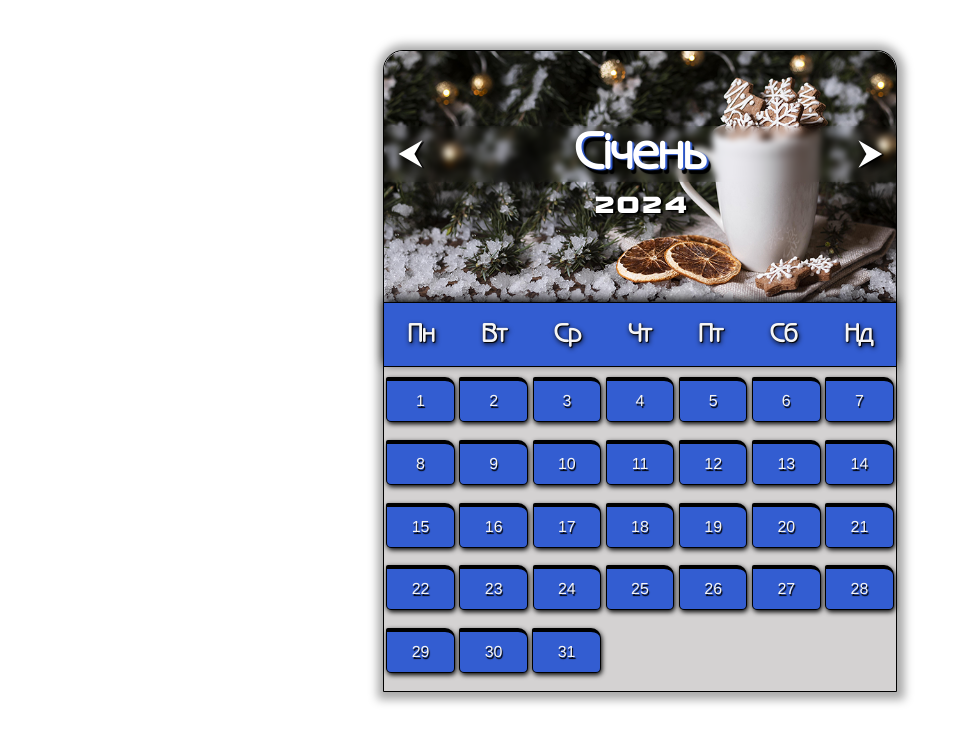
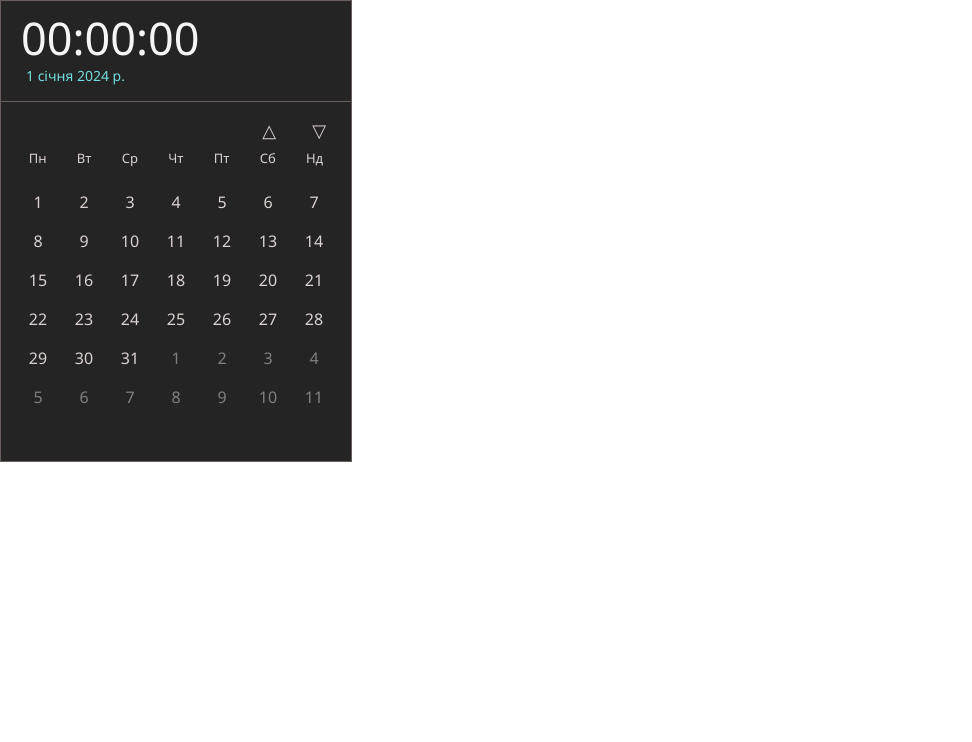
Before and after one commit to if-learning/calendar, a plain HTML site: page index.html in a window 1280 px wide. Shown: the whole page, without its empty margins (0-972 px from the left). Drawn offline with Linux system fonts and the light colour scheme.

Commit message:
Спиздив у вінди календар і замінив

```diff
--- a/css/style.css
+++ b/css/style.css
@@ -6,201 +6,178 @@ body {
     padding: 0;
 }
 
-/* ГОЛОВНЕ ВІКНО */
-.window {
-    border: 1px solid black;
+.calendar {
+    user-select: none;
+    cursor: default;
+    margin: 0;
+    padding: 0;
+    height: 460px;
+    width: 350px;
+    background-color: rgb(37, 36, 36);
     display: flex;
     flex-direction: column;
-    padding: 0;
-    margin: 0 auto;
-    margin-top: 50px;
-    width: 40vmax;
-    height: 80vmin;
-    box-shadow: 1px 1px 10px 0.4em rgba(0, 0, 0, 0.342);
-    border-radius: 20px 20px 0 0;
-    background-color:whitesmoke;
+    font-family: "Segoe UI";
+    border:1px solid rgb(104, 95, 93);
 }
 
-/* ВЕРХНЯ ЧАСТИНА ВІКНА */
-.window_top {
+.calendar_top {
+    margin: 0;
+    padding: 0;
+    padding-left: 20px;
+    border-bottom: 1px solid rgb(104, 95, 93);
+    height: 100px;
     display: flex;
     flex-direction: column;
+    justify-content: space-around;
+    position: relative;
+}
+
+#top_hour {
+    height: 45px;
+    font-size: 45px;
+    color: whitesmoke;
+    margin: 0;
+    position: absolute;
+    padding: 0;
+    font-weight: 100;
+    top: 6px;
+}
+
+#top_date {
+    bottom: 20px;
+    left: 25px;
+    margin: 0;
+    font-size: 14px;
+    position: absolute;
+    height: 15px;
+    color:rgb(115, 221, 221);
+}
+
+.calendar_mid {
+    height: 80px;
+    display: flex;
+    flex-direction: column;
+    align-items: center;
+    justify-content: space-around;
+    color: rgb(219, 210, 210);
+    padding: 0 20px;
+}
+
+.calendar_month {
+    display: flex;
+    width: 100%;
+    font-weight: 350;
+    position: relative;
+}
+
+.calendar_week {
+    font-weight: 400;
+    display: flex;
+    justify-content: space-between;
+    align-items: center;
     padding: 0;
     margin: 0;
-    height: 40%;
-    width: 40vmax;
-    justify-content: center;
-    align-items: center;
-    background-repeat: no-repeat;
-    background-size:cover;
-    border-radius: 20px 20px 0 0;
-    font-family: "BenguiatGothicC";
-    font-style: normal;
-    font-weight: bold;
-    color: white;
-    user-select: none;
+    width: 95%;
 }
 
-/* рік */
-.window_top p {
-    align-self: center;
-    font-size: 1.8vmax;
-    font-weight: 100;
-    margin-top: -10px;
-    font-family: "Aksent";
-    text-shadow: 3px 3px 10px rgb(0, 0, 0), 2px 1px 1px black;
-}
-
-/* назва місяця + стрілки */
-.month_name_box {
-    position: relative;
-    bottom: 25px;
-    padding: 0;
-    margin: 0;
-    margin-top: 40px;
-    display: flex;
-    align-items: center;
-    width: 40vmax;
-    backdrop-filter: blur(3px);
-    font-size: 4vmax;
-}
-
-#month_name {
-    margin: 0 auto;
-    cursor: default;
-}
-
-#btn_month_left {
-    font-size: 30px;
-    cursor: pointer;
-    margin-left: 15px;
-    text-shadow: 1px 3px 10px rgb(0, 0, 0), 2px 1px 1px black;
-}
-
-#btn_month_left:hover {
-    transform: scale(1.5);
-}
-
-#btn_month_right {
-    font-size: 30px;
-    cursor: pointer;
-    margin-right: 15px;
-    text-shadow: 3px 3px 10px rgb(0, 0, 0), 2px 1px 1px black;
-}
-
-#btn_month_right:hover {
-    transform: scale(1.5);
-}
-
-/* Класи для зміни кольору відповідно пори року */
-/* (додавати в #month_name) */
-.color_winter {
-    text-shadow: 2px 1px 1px rgb(51, 93, 209), 4px 5px 1px black;
-}
-
-.color_spring {
-    text-shadow: 2px 1px 1px rgb(51, 209, 91), 4px 5px 1px black;
-}
-
-.color_summer {
-    text-shadow: 2px 1px 1px rgb(255, 3, 3), 4px 5px 1px black;
-}
-
-.color_autumn {
-    text-shadow: 2px 1px 1px rgb(250, 164, 5), 4px 5px 1px black;
-}
-
-/* БЛОК З ДНЯМИ ТИЖНЯ */
-
-.days_bar {
-    padding: 0;
-    margin: 0;
-    height: 10%;
-    display: flex;
-    justify-content: space-around;
-    background-color:rgb(51, 93, 209);
-    box-shadow: 0px -3px 10px black;
-    border-bottom: 1px solid black;
-    border-top: 1px solid black;
-    user-select: none;
-}
-
-.days_bar p {
-    font-family: "BenguiatGothicC";
-    font-weight: 600;
-    color: whitesmoke;
-    font-size: 2vmax;
+.calendar_week p {
+    font-size: 13px;
     display: flex;
     justify-content: center;
     align-items: center;
     margin: 0;
     padding: 0;
-    text-shadow: 1px 2px 5px black, 1px 1px 1px black;
 }
 
-/* ДНІ МІСЯЦЯ */
+#btn_date:hover {
+    color: white;
+}
+
+#btn_left {
+    position: absolute;
+    right: 55px;
+    font-weight: 100;
+    font-size: 18px;
+    margin: 0;
+    padding: 0;
+}
+
+#btn_left:hover {
+    color: white;
+    animation: scale 0.1s;
+    transform: scale(1.2);
+}
+
+#btn_right {
+    position: absolute;
+    right: 5px;
+    font-weight: 100;
+    font-size: 18px;
+    margin: 0;
+    padding: 0;
+}
+
+#btn_right:hover {
+    color: white;
+    animation: scale 0.1s;
+    transform: scale(1.2);
+}
+
+@keyframes scale {
+    0%{
+        transform: scale(1);
+    }
+    100%{
+        transform: scale(1.2);
+    }
+}
 
 .days {
+    margin: 0 auto;
     padding: 0;
-    padding-top: 10px;
-    margin: 0;
     display: flex;
-    flex-direction: column;
-    align-items: center;
-    justify-content: center;
-    width: 100%;
-    user-select: none;
-    background-color:rgba(148, 141, 141, 0.342);
-    height: 50%;
-}
-
-.days_first {
-    display: flex;
-    margin: 0;
-    padding: 0;
     flex-wrap: wrap;
-    width: 100%;
-    height: 80%;
     justify-content: space-around;
-}
-
-.days_last {
-    display: flex;
-    margin: 0;
-    padding: 0;
-    width: 100%;
-    height: 20%;
-    padding-left: 2px;
-}
-
-#day_last:first-child {
-    margin-left: 0.1vmax;
-}
-
-#day_last {
-    margin-left: 0.35vmax;
+    color: rgb(219, 210, 210);
+    width: 92%;
 }
 
 .day {
+    margin: 1px;
     display: flex;
-    cursor: pointer;
     justify-content: center;
     align-items: center;
-    padding: 0;
-    margin: 0;
-    border: 1px solid;
-    height: 5vmin;
-    width: 13%;
-    border-top: 4px solid black;
-    border-radius: 2px 10px 5px 5px;
-    color: whitesmoke;
-    border-color: black;
-    background-color:rgb(51, 93, 209);
-    text-shadow: 1px 2px 1px black;
-    box-shadow: 1px 2px 5px black;
-    font-family: 'Franklin Gothic Medium', 'Arial Narrow', Arial, sans-serif;
+    padding: 10px;
+    font-size: 16px;
+    width: 44px;
+    height: 37px;
+    box-sizing: border-box;
+}
+
+.day_last {
+    color: gray;
+    margin: 1px;
+    display: flex;
+    justify-content: center;
+    align-items: center;
+    padding: 10px;
+    font-size: 16px;
+    width: 44px;
+    height: 37px;
+    box-sizing: border-box;
 }
 
 .day:hover {
-    transform: scale(0.9);
+    animation: makeBorder 0.4s;
+    border: 2px solid rgb(219, 210, 210);
 }
+
+@keyframes makeBorder {
+    0%{
+        border: 2px solid rgba(219, 210, 210, 0);
+    }
+
+    100%{
+        border: 2px solid rgb(219, 210, 210);
+    }
+}
--- a/index.html
+++ b/index.html
@@ -9,22 +9,22 @@
         <body>
             <div class="content">
                 <!-- Вікно календарю -->
-                <div class="window">
-                    <!-- Верхня частина вікна із зображенням -->
-                    <div class="window_top">
-                        <!-- Назва місяця + стрілки -->
-                        <div class="month_name_box">
-                            <div id="btn_month_left">&#11164;</div>
-                            <div id="month_name" class="color_winter">Січень</div>
-                            <div id="btn_month_right">&#11166;</div>
+                <div class="calendar">
+                    <!-- Верхня частина вікна-->
+                    <div class="calendar_top">
+                        <!-- Година-->
+                        <div id="top_hour">00:00:00</div>
+                        <!-- Дата -->
+                        <div id="top_date">1 cічня 2024 р.</div>
                     </div>
-                        <!-- Рік -->
-                        <div class="year">
-                            <p>2024</p>
+                    <!-- Середина з датою і кнопками + дні тижня -->
+                    <div class="calendar_mid">
+                        <div class="calendar_month">
+                            <div id="btn_date"></div>
+                            <div id="btn_left">&#9651;</div>
+                            <div id="btn_right">&#9661;</div>
                         </div>
-                    </div>
-                    <!-- Блок з днями тижня -->
-                    <div class="days_bar">
+                        <div class="calendar_week">
                             <p>Пн</p>
                             <p>Вт</p>
                             <p>Ср</p>
@@ -33,43 +33,8 @@
                             <p>Сб</p>
                             <p>Нд</p>
                         </div>
-                    <!-- Блок з днями місяця -->
+                    </div>
                     <div class="days">
-                        <div class="days_first">
-                            <p class="day">1</p>
-                            <p class="day">2</p>
-                            <p class="day">3</p>
-                            <p class="day">4</p>
-                            <p class="day">5</p>
-                            <p class="day">6</p>
-                            <p class="day">7</p>
-                            <p class="day">8</p>
-                            <p class="day">9</p>
-                            <p class="day">10</p>
-                            <p class="day">11</p>
-                            <p class="day">12</p>
-                            <p class="day">13</p>
-                            <p class="day">14</p>
-                            <p class="day">15</p>
-                            <p class="day">16</p>
-                            <p class="day">17</p>
-                            <p class="day">18</p>
-                            <p class="day">19</p>
-                            <p class="day">20</p>
-                            <p class="day">21</p>
-                            <p class="day">22</p>
-                            <p class="day">23</p>
-                            <p class="day">24</p>
-                            <p class="day">25</p>
-                            <p class="day">26</p>
-                            <p class="day">27</p>
-                            <p class="day">28</p>
-                        </div>
-                        <div class="days_last">
-                            <p class="day" id="day_last">29</p>
-                            <p class="day" id="day_last">30</p>
-                            <p class="day" id="day_last">31</p>
-                        </div>
                     </div>
                 </div>
             </div>
--- a/js/script.js
+++ b/js/script.js
@@ -1,164 +1,133 @@
 "use strict";
 
-const calendar = document.querySelector('.window'),
-      calendar_top = calendar.querySelector('.window_top'),
-      btn_next_month = calendar.querySelector('#btn_month_right'),
-      btn_prev_month = calendar.querySelector('#btn_month_left'),
-      month_name = calendar.querySelector('#month_name'),
-      days_bar = calendar.querySelector('.days_bar'),
-      last_days_list= calendar.querySelectorAll('.days_last p'),
-      day = calendar.querySelector('.day');
+const calendar = document.querySelector('.calendar'), // все вікно календарю
+      top_clock = calendar.querySelector('#top_hour'), //година зверху
+      top_date = calendar.querySelector('#top_date'), // дата під годиною
+      mid_date = calendar.querySelector('#btn_date'), // дата над днями
+      days = calendar.querySelector('.days');
 
-// ЗАМІТКА!
-// Легшим рішенням для нашого календаря буде просто приховувати непотрібні дні
-// та знову їх показувати , коли потрібно.
+// //ТЕПЕРІШНІ ДАНІ ПО ДАТІ
+// const now = new Date(Date.now());
+// let year = now.getFullYear(),
+//     month = now.getMonth(),
+//     day = now.getDay(),
+//     hours = now.getHours(),
+//     minutes = now.getMinutes(),
+//     seconds = now.getSeconds();
 
-// Уявімо що в місяці 30 днів , отже нам потрібно приховати останній.
-// // Використаємо змінну last_days_list яка є псевдо масивом з трьома останніми числами (29, 30 ,31):
-// last_days_list[2].style.display = 'none';
+//ВИВОДИТЬ ГОДИНУ ЗВЕРХУ
+function show_hour() {
+    //ТЕПЕРІШНІ ДАНІ ПО ДАТІ
+    const now = new Date(Date.now());
+    let hours = now.getHours(),
+        minutes = now.getMinutes(),
+        seconds = now.getSeconds();
 
-// Тепер в наступному місяці нам треба повернути цей день :
-// last_days_list[2].style.display = 'flex';
-// *flex - щоб не зламати стилі.
+    //Дописує нулі якщо число менше 10-и
+    if (hours < 10) {
+        hours = `0${hours}`;
+    }
 
+    if (minutes < 10) {
+        minutes = `0${minutes}`;
+    }
 
-const month_names = ["Січень", "Лютий", "Березень",
-                     "Квітень", "Травень", "Червень",
-                     "Липень", "Серпень", "Вересень",
-                     "Жовтень", "Листопад", "Грудень"];
+    if (seconds < 10) {
+        seconds = `0${seconds}`;
+    }
 
-let month_num = 1;
+    //Виводить актуальну годину
+    top_clock.innerHTML = `${hours}:${minutes}:${seconds}`;
+}
 
-// ЗМІНЮЄ ЗОБРАЖЕННЯ ДЛЯ ВЕРХНЬОЇ ЧАСТИНИ
-const month_change_img = function() {
-    calendar_top.style.backgroundImage = `url("../image/${month_num}.png")`;
+//ВИВОДИТЬ ДАТУ ЗВЕРХУ (+ДАТА НАД ДНЯМИ)
+function show_date() {
+    //ТЕПЕРІШНІ ДАНІ ПО ДАТІ
+    const now = new Date(Date.now());
+    let year = now.getFullYear(),
+        month = now.getMonth(),
+        day = now.getDay();
+
+    //Місяці в родовому відмінку
+    const monthes = {
+        0: "січня",
+        1: "лютого",
+        2: "березня",
+        3: "квітня",
+        4: "травня",
+        5: "червня",
+        6: "липня",
+        7: "серпня",
+        8: "вересня",
+        9: "жовтня",
+        10: "листопада",
+        11: "грудня"
     };
 
-// ЗМІНЮЄ КОЛЬОРИ НАЗВИ МІСЯЦЯ + ПАНЕЛІ З ДНЯМИ ТИЖНЯ
-const month_change_color = function() {
-    if (month_num == 12 || month_num == 1 || month_num == 2) {
-        month_name.classList.remove("color_spring");
-        month_name.classList.remove("color_summer");
-        month_name.classList.remove("color_autumn");
-        month_name.classList.add("color_winter");
-        days_bar.style.backgroundColor = "rgb(51, 93, 209)";
-    } else if (month_num == 3 || month_num == 4 || month_num == 5) {
-        month_name.classList.remove("color_winter");
-        month_name.classList.remove("color_summer");
-        month_name.classList.remove("color_autumn");
-        month_name.classList.add("color_spring");
-        days_bar.style.backgroundColor = "rgb(51, 209, 91)";
-    } else if (month_num == 6 || month_num == 7 || month_num == 8) {
-        month_name.classList.remove("color_spring");
-        month_name.classList.remove("color_winter");
-        month_name.classList.remove("color_autumn");
-        month_name.classList.add("color_summer");
-        days_bar.style.backgroundColor = "rgb(255, 3, 3)";
-    } else {
-        month_name.classList.remove("color_winter");
-        month_name.classList.remove("color_summer");
-        month_name.classList.remove("color_spring");
-        month_name.classList.add("color_autumn");
-        days_bar.style.backgroundColor = "rgb(250, 164, 5)";
-    }
+    const monthes_2 = {
+        0: "січень",
+        1: "лютий",
+        2: "березень",
+        3: "квітень",
+        4: "травень",
+        5: "червень",
+        6: "липень",
+        7: "серпень",
+        8: "вересень",
+        9: "жовтень",
+        10: "листопад",
+        11: "грудень"
     };
 
-// ЗМІНИ В МІСЯЦІ ПО НАТИСКУ КНОПОК
-const change_month = function(next, prev) {
-    // Вибір наступного місяця
-    next.addEventListener('click', () => {
-        if (month_num < 12) {
-            month_num++;
-        } else {
-            month_num = 1;
+    //Виводить дату в топі календаря
+    top_date.innerHTML = `${day} ${monthes[month]} ${year} р.`;
+    //Виводить дату над днями тижня
+    mid_date.innerHTML = `${monthes_2[month]} ${year} p.`;
 }
-        // зміна імені
-        month_name.innerHTML = month_names[(month_num - 1)];
-        // зміна кольору
-        month_change_color();
-        //зміна зображення
-        month_change_img();
-        // зміна кількості днів
-        changeDaysInMonth();
-    });
 
-    // Вибір попереднього місяця
-    prev.addEventListener('click', () => {
-        if (month_num > 1) {
-            month_num--;
-        } else {
-            month_num = 12;
+// СТВОРЮЄ ТА ДОДАЄ ДНІ
+function add_days() {
+    //ТЕПЕРІШНІ ДАНІ ПО ДАТІ
+    const now = new Date(Date.now());
+    let month = now.getMonth();
+
+    //Заповнює календар днями до 42
+    for (let i = 1; i < 43; i++) {
+        const day = document.createElement('div');
+        day.classList.add('day');
+        day.innerHTML = i;
+        days.append(day);
     }
-        // зміна імені
-        month_name.innerHTML = month_names[(month_num - 1)];
-        // зміна кольору
-        month_change_color();
-        //зміна зображення
-        month_change_img();
-        // зміна кількості днів
-        changeDaysInMonth();
-    });
 
-   // Функція для зміни кількості днів в місяці
-const changeDaysInMonth = function() {
-    const lastDaysList = calendar.querySelectorAll('.days_last p');
+    //Масив зі всіма днями
+    const days_all = calendar.querySelectorAll('.day');
 
-    // Сховати всі дні
-    lastDaysList.forEach(day => {
-        day.style.display = 'none';
-    });
-
-    // Перевірка для лютого, квітня, червня, вересня, листопаду
-    if (month_num === 2) {
-        lastDaysList[0].style.display = 'flex'; // Лютому 29 днів
-    } else if ([4, 6, 9, 11].includes(month_num)) {
-        for (let i = 0; i < 2; i++) {
-            lastDaysList[i].style.display = 'flex'; // Квітню, Червню, Вересню, Листопаду 30 днів
+    //Редагує зайві дні
+    if (month == 0 || month == 2 || month == 4 || month == 6 || month == 7 || month == 9 || month == 11) {
+        for (let i = 31; i < 43; i++) {
+            days_all[i].innerHTML = i - 30;
+            days_all[i].classList.remove('day');
+            days_all[i].classList.add('day_last');
+        }
+    } else if (month == 1) {
+        for (let i = 29; i < 43; i++) {
+            days_all[i].innerHTML = i - 28;
+            days_all[i].classList.remove('day');
+            days_all[i].classList.add('day_last');
         }
     } else {
-        // Всі інші місяці
-        lastDaysList.forEach(day => {
-            day.style.display = 'flex'; // Всі інші місяці мають 31 день
-        });
+        for (let i = 30; i < 43; i++) {
+            days_all[i].innerHTML = i - 29;
+            days_all[i].classList.remove('day');
+            days_all[i].classList.add('day_last');
         }
-};
-const month_change_color = function() {
-    const daysList = calendar.querySelectorAll('.day');
-
-    if (month_num == 12 || month_num == 1 || month_num == 2) {
-        applyColorToDays(daysList, 'rgb(51, 93, 209)');
-        month_name.classList.remove("color_spring", "color_summer", "color_autumn");
-        month_name.classList.add("color_winter");
-        days_bar.style.backgroundColor = "rgb(51, 93, 209)";
-    } else if (month_num == 3 || month_num == 4 || month_num == 5) {
-        applyColorToDays(daysList, 'rgb(51, 209, 91)');
-        month_name.classList.remove("color_winter", "color_summer", "color_autumn");
-        month_name.classList.add("color_spring");
-        days_bar.style.backgroundColor = "rgb(51, 209, 91)";
-    } else if (month_num == 6 || month_num == 7 || month_num == 8) {
-        applyColorToDays(daysList, 'rgb(255, 3, 3)');
-        month_name.classList.remove("color_spring", "color_winter", "color_autumn");
-        month_name.classList.add("color_summer");
-        days_bar.style.backgroundColor = "rgb(255, 3, 3)";
-    } else {
-        applyColorToDays(daysList, 'rgb(250, 164, 5)');
-        month_name.classList.remove("color_winter", "color_summer", "color_spring");
-        month_name.classList.add("color_autumn");
-        days_bar.style.backgroundColor = "rgb(250, 164, 5)";
     }
-};
-
-// Функція для застосування кольору до всіх днів
-const applyColorToDays = function(daysList, color) {
-    daysList.forEach(day => {
-        day.style.backgroundColor = color;
-    });
-};
-
-
-};
+}
 
 // ВИКЛИКАНІ ФУНКЦІЇ
 
-change_month(btn_next_month, btn_prev_month);
-month_change_img();
+add_days();
+setInterval(() => {
+    show_hour();
+    show_date();
+}, 1000);
```
Also changed, not shown: readme.txt. Lines whose indentation alone changed are shown as unchanged.
